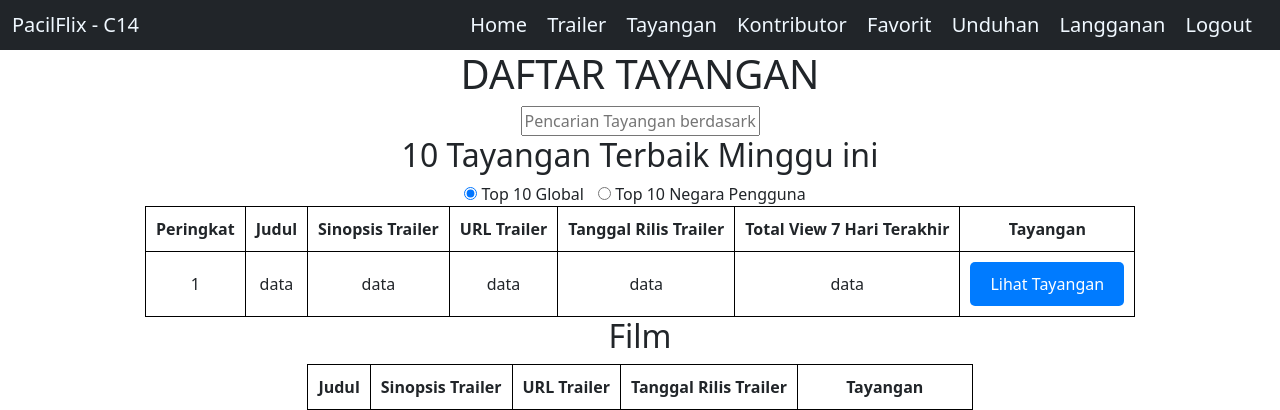
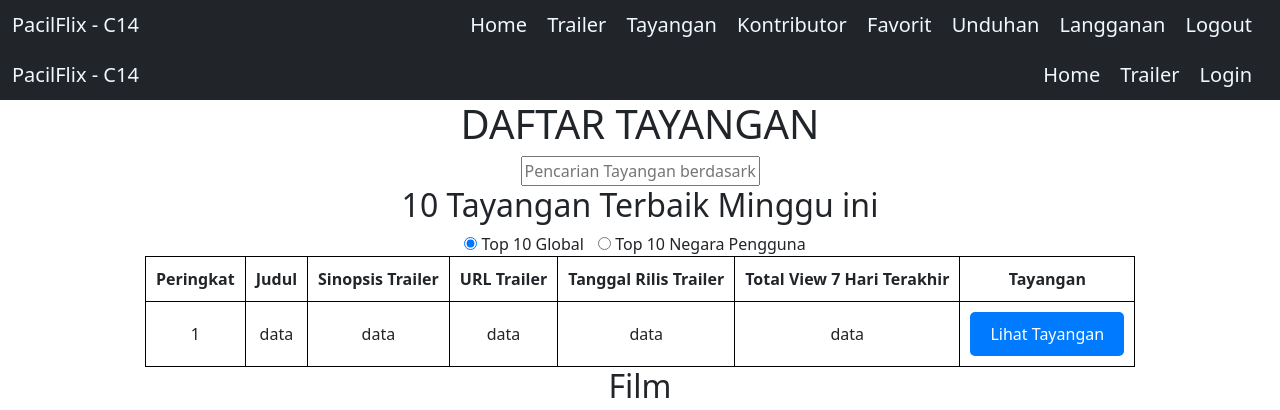
Before and after one commit to budf93/tugas-kelompok-basdat-c14, a Django app: page /trailer/ in a window 1280 px wide. Shown: the top 410 px of the page. Run offline with Django 5.2, Linux system fonts and the light colour scheme.

Commit message:
Fixed Template and routing

```diff
--- a/main/templates/daftar_tayangan.html
+++ b/main/templates/daftar_tayangan.html
@@ -6,6 +6,17 @@
 {% endblock meta %}
 
 {% block content %}
+<!-- Placeholder untuk navbar guest -->
+<nav class="navbar navbar-light bg-dark">
+    <div class="container-fluid">
+        <span class="navbar-brand mb-0 h1" style="color: aliceblue;">PacilFlix - C14</span>
+        <div>
+            <a class="navbar-brand" style="color: aliceblue;" href="{% url 'main:show_home' %}">Home</a>
+            <a class="navbar-brand" style="color: aliceblue;" href="{% url 'main:show_trailer' %}">Trailer</a>
+            <a class="navbar-brand" style="color: aliceblue;" href="{% url 'main:show_login' %}">Login</a>
+        </div>
+    </div>
+</nav>
 
 <body>
     <div class="container">
--- a/main/templates/halaman_tayangan.html
+++ b/main/templates/halaman_tayangan.html
@@ -8,8 +8,9 @@
 {% block content %}
 
 <body>
-
-    <h1>HALAMAN FILM</h1>
+    <!-- Uncomment sesuai kebutuhan-->
+    <h1>HALAMAN SERIES</h1>
+    <!-- <h1>HALAMAN FILM</h1> -->
     <h2>Judul: data</h2>
     <!-- Uncomment jika series-->
     <h4>Episode:</h2>
```
Also changed, not shown: main/views.py (line endings or trailing spaces).
